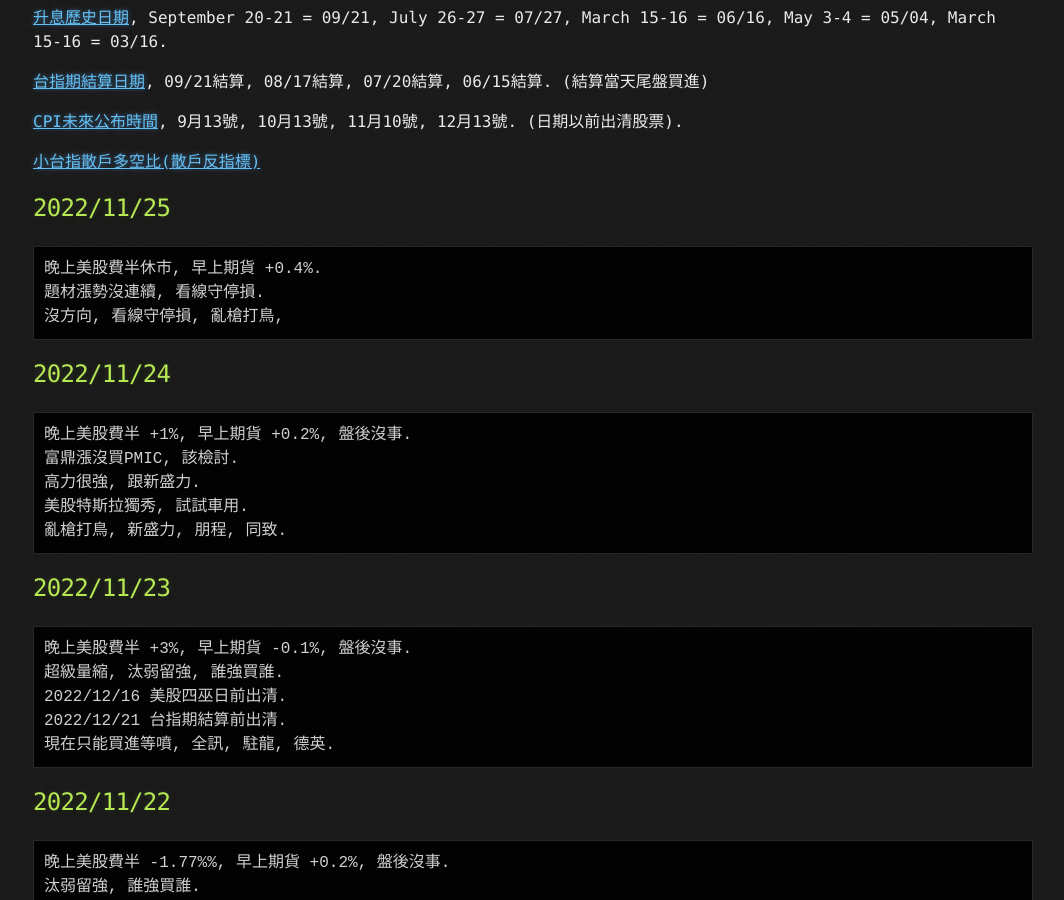
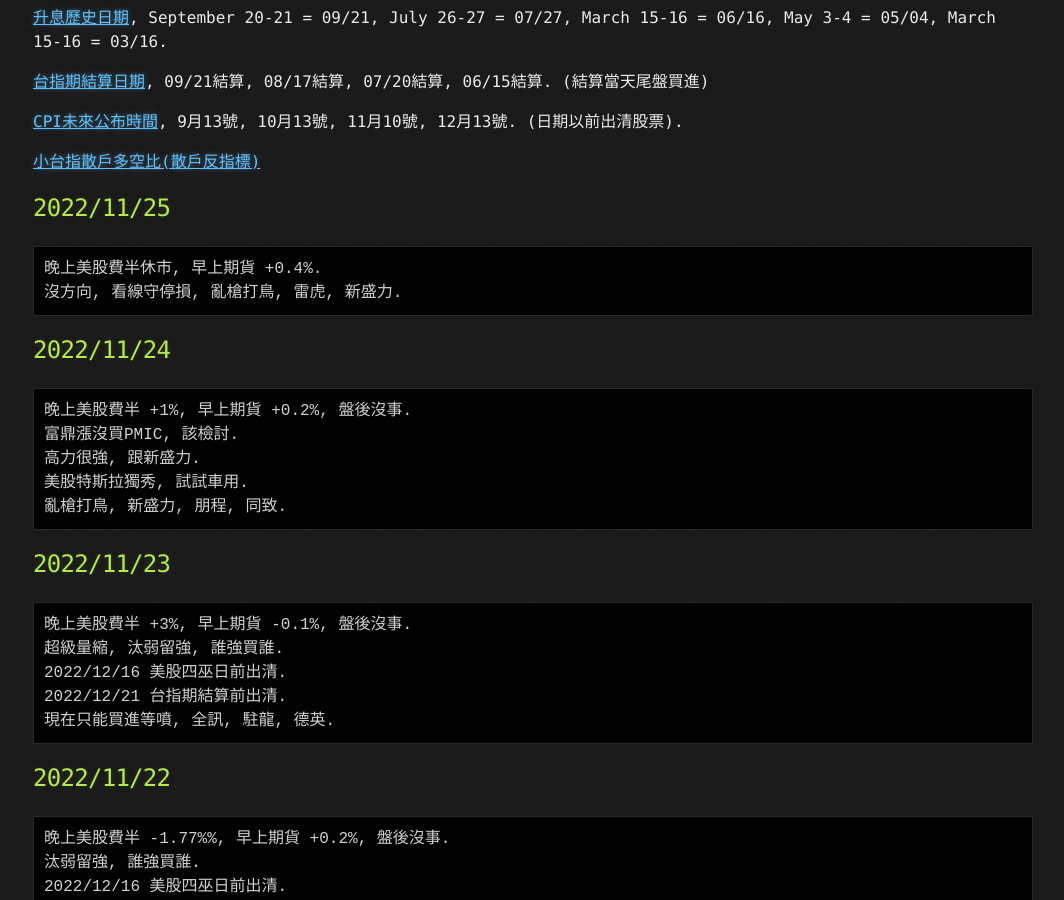
Before and after one commit to lepg5487/Stock_God, a Jekyll site: the page built from index.md, in a window 1280 px wide and 900 px high, scrolled down 332 px. Shown: the whole window, without its empty margins (107-1171 px from the left). Built offline with Jekyll 4.4.1, drawn with Linux system fonts in a browser that asks for light colours; our own code applies the rules of GitHub Pages for plain Markdown files.

Commit message:
Update index.md

````diff
--- a/index.md
+++ b/index.md
@@ -17,8 +17,7 @@
 ## 2022/11/25
 ```
 晚上美股費半休市, 早上期貨 +0.4%.
-題材漲勢沒連續, 看線守停損.
-沒方向, 看線守停損, 亂槍打鳥,
+沒方向, 看線守停損, 亂槍打鳥, 雷虎, 新盛力.
 ```
 
 ## 2022/11/24
````
